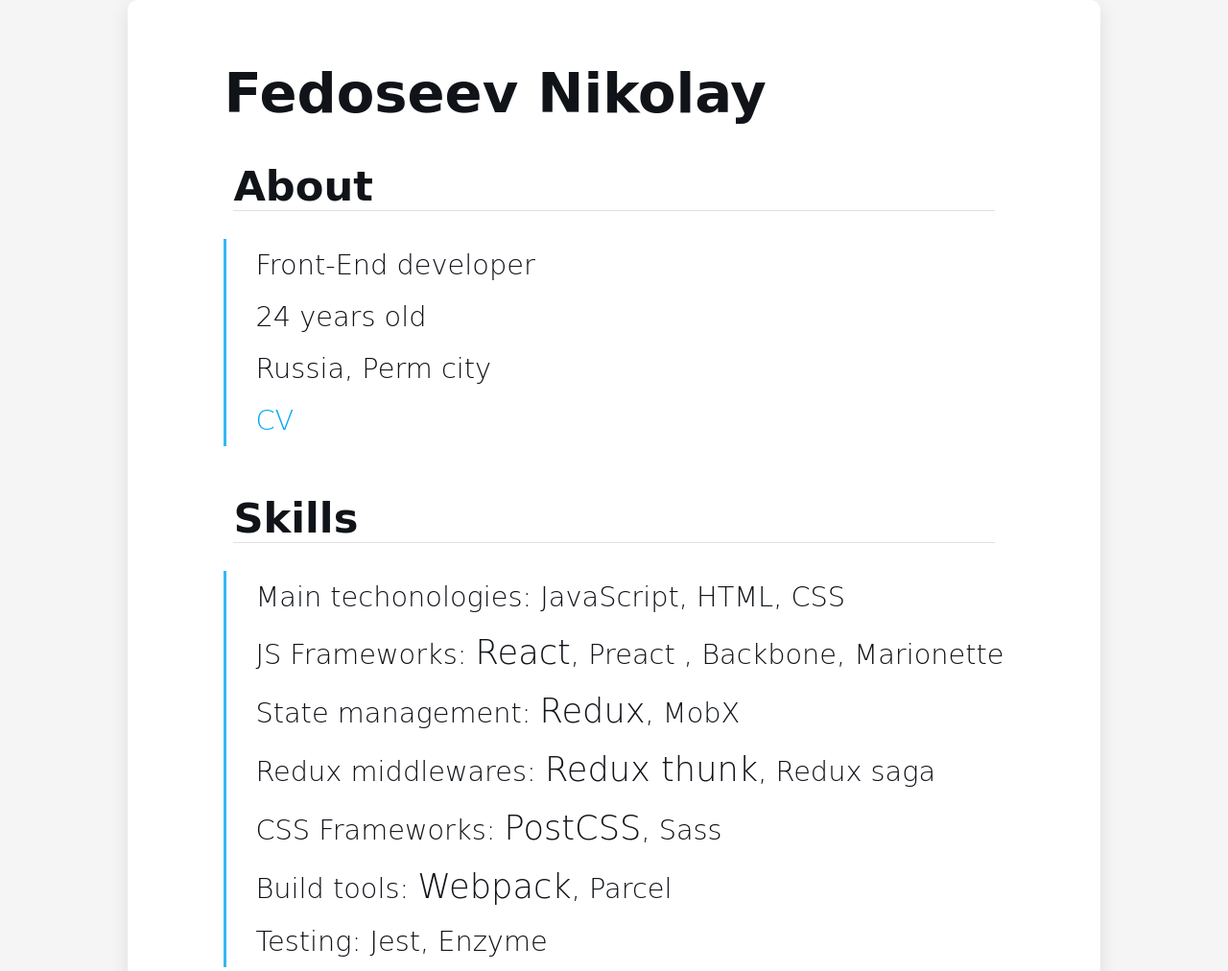
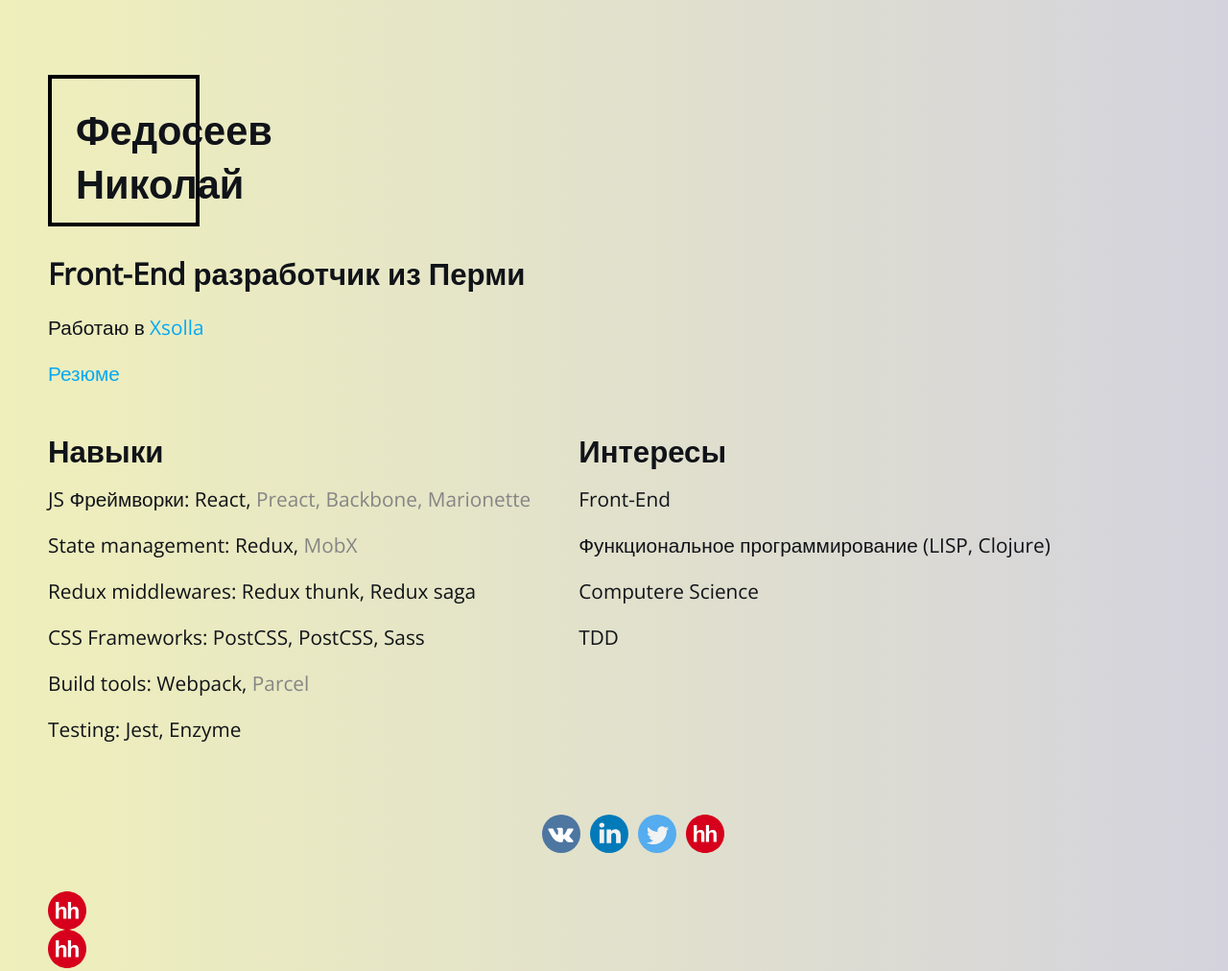
Before and after one commit to nicoffee/nicoffee.github.io, a website: page app/index.html in a window 1280 px wide. Shown: the top 1012 px of the page at 96% size. Drawn offline with nearby package versions, Linux system fonts and the light colour scheme; no server answers; a web font is replaced by a local one.

Commit message:
Restyling

```diff
--- a/app/index.css
+++ b/app/index.css
@@ -6,32 +6,45 @@ body {
 body {
   display: flex;
   flex-direction: column;
-  align-items: center;
   min-width: 300px;
   margin: 0;
-  font-family: 'Forum', cursive;
-  font-size: 1.8em;
+  padding: 50px;
+  font-family: 'Open Sans', sans-serif;
+  font-size: 1.3em;
+  font-weight: 100;
   color: #101318;
-  background: #f5f5f5;
-  font-weight: 100;
-}
-
-h2 {
-  margin: 0 10px;
-  border-bottom: 1px solid #e0e0e0;
+  background: linear-gradient(to right, rgb(239, 239, 187), rgb(212, 211, 221));
 }
 
 main {
-  padding: 25px 100px;
-  box-shadow: 0 5px 20px rgba(25, 17, 34, 0.1);
-  background: #fff;
-  border-radius: 10px;
+  display: flex;
+  flex-direction: row;
+  justify-content: flex-start;
+  flex-wrap: wrap;
+}
+
+section {
+  margin: 20px 0;
+  margin-right: 50px;
+}
+
+h1 {
+  border: 4px solid black;
+  padding: 25px;
+  width: 100px;
+  height: 100px;
+}
+
+h2,
+h3 {
+  margin: 5px 0;
 }
 
 ul {
   display: flex;
   flex-direction: column;
   align-items: flex-start;
+  margin: 5px 0;
   padding: 0;
   list-style: none;
 }
@@ -40,16 +53,6 @@ ul li {
   position: relative;
   margin: 10px 0;
   list-style: none;
-}
-
-section {
-  position: relative;
-  margin-bottom: 50px;
-}
-
-section div {
-  padding-left: 30px;
-  border-left: 3px solid #35b7f3;
 }
 
 a {
@@ -98,5 +101,10 @@ a:hover {
 }
 
 .primary {
-  font-size: 2.2rem;
+  /* font-size: 2.2rem; */
+  font-weight: 400;
 }
+
+.secondary {
+  color: rgb(133, 133, 133);
+}
--- a/app/index.html
+++ b/app/index.html
@@ -2,7 +2,7 @@
 <html lang="en">
 
 <head>
-    <link href="https://fonts.googleapis.com/css?family=Forum&amp;subset=cyrillic" rel="stylesheet">
+    <link href="https://fonts.googleapis.com/css?family=Open+Sans:300,400" rel="stylesheet">
     <link href="./index.css" rel="stylesheet">
     <meta charset="UTF-8">
     <meta name="viewport" content="width=device-width, initial-scale=1.0">
@@ -26,75 +26,66 @@
 
 <body>
     <div>
+        <header>
+            <h1>Федосеев Николай</h1>
+            <h2>Front-End разработчик из Перми
+            </h2>
+            <p>Работаю в
+                <a href="https://xsolla.com/ru/">Xsolla</a>
+            </p>
+            <p>
+                <a href="https://perm.hh.ru/resume/0e0f975fff0330072f0039ed1f6b345a773566">Резюме</a>
+            </p>
+        </header>
         <main>
-            <h1>Fedoseev Nikolay</h1>
             <section>
-                <h2>About</h2>
+                <h2>Навыки</h2>
+                <ul>
+                    <li>JS Фреймворки:
+                        <span class="primary">React</span>,
+                        <span class="secondary">Preact,</span>
+                        <span class="secondary">Backbone,</span>
+                        <span class="secondary">Marionette</span>
+                    </li>
+                    <li>State management:
+                        <span class="primary">Redux,</span>
+                        <span class="secondary">MobX</span>
+                    </li>
+                    <li>Redux middlewares:
+                        <span class="primary">Redux thunk,</span>
+                        <span class="primary">Redux saga</span>
+                    </li>
+                    <li>CSS Frameworks:
+                        <span class="primary">PostCSS,</span>
+                        <span class="primary">PostCSS,</span>
+                        <span class="primary">Sass</span>
+                    </li>
+                    <li>Build tools:
+                        <span class="primary">Webpack,</span>
+                        <span class="secondary">Parcel</span>
+                    </li>
+                    <li>Testing:
+                        <span class="primary">Jest,</span>
+                        <span class="primary">Enzyme</span>
+                    </li>
+                </ul>
+            </section>
+            <section>
+                <h2>Интересы</h2>
                 <div>
                     <ul>
-                        <li>Front-End developer</li>
-                        <li>24 years old</li>
-                        <li>Russia, Perm city</li>
-                        <li>
-                            <a href="https://perm.hh.ru/resume/0e0f975fff0330072f0039ed1f6b345a773566">CV</a>
-                        </li>
+                        <li>Front-End</li>
+                        <li>Функциональное программирование (LISP, Clojure)</li>
+                        <li>Computere Science</li>
+                        <li>TDD</li>
                     </ul>
                 </div>
             </section>
-            <section>
-                <h2>Skills</h2>
-                <div>
-                    <ul>
-                        <li>Main techonologies: JavaScript, HTML, CSS</li>
-                        <li>JS Frameworks:
-                            <span class="primary">React</span>, Preact , Backbone, Marionette</li>
-                        <li>State management:
-                            <span class="primary">Redux</span>, MobX</li>
-                        <li>Redux middlewares:
-                            <span class="primary">Redux thunk</span>, Redux saga</li>
-                        <li>CSS Frameworks:
-                            <span class="primary">PostCSS</span>, Sass
-                        </li>
-                        <li>Build tools:
-                            <span class="primary">Webpack</span>, Parcel</li>
-                        <li>Testing: Jest, Enzyme</li>
-                    </ul>
+            <!-- <section>
+                <h2>Пет-проекты</h2>
+                <div id="projects_list">
                 </div>
-            </section>
-            <section>
-                <h2>Sphere of intrests</h2>
-                <div>
-
-
-                    <ul>
-                        <li>Front-End</li>
-                        <li>Functional programming (LISP, Scheme)</li>
-                        <li>Computere Science</li>
-                    </ul>
-                </div>
-            </section>
-            <section>
-                <h2>Professionnal experience</h2>
-                <div>
-
-                    <ul>
-                        <li>
-                            <a href="https://xsolla.com/ru/">Xsolla</a> (2016 => current)
-                        </li>
-                    </ul>
-                </div>
-            </section>
-            <section>
-                <h2>Pet projects</h2>
-                <div id="projects_list">
-
-                    <ul>
-                        <li>
-                            <a href="https://xsolla.com/ru/">Xsolla</a> (2016 => current)
-                        </li>
-                    </ul>
-                </div>
-            </section>
+            </section> -->
         </main>
         <footer class="social">
             <a class="social_link social_link--gh" href="https://github.com/nicoffee" />
```
